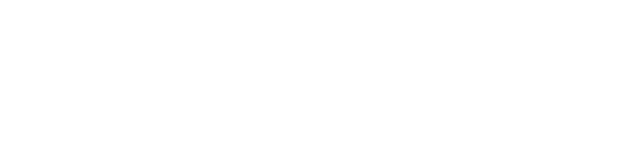
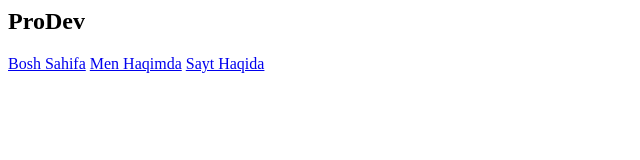
Before and after one commit to m48141567-alt/Sayt, a plain HTML site: page index.html in a window 1280 px wide. Shown: the whole page, without its empty margins (0-640 px from the left). Drawn offline with Linux system fonts and the light colour scheme.

Commit message:
Add navigation bar to index.html

```diff
--- a/index.html
+++ b/index.html
@@ -4,6 +4,11 @@
     <meta lang="en"/>
   </head>
   <body>
-
+    <nav>
+      <h2>Pro<b>Dev</b></h2>
+      <a href="#">Bosh Sahifa</a>
+      <a href="#">Men Haqimda</a>
+      <a href="#">Sayt Haqida</a>
+    </nav>
   </body>
 </html>
```
